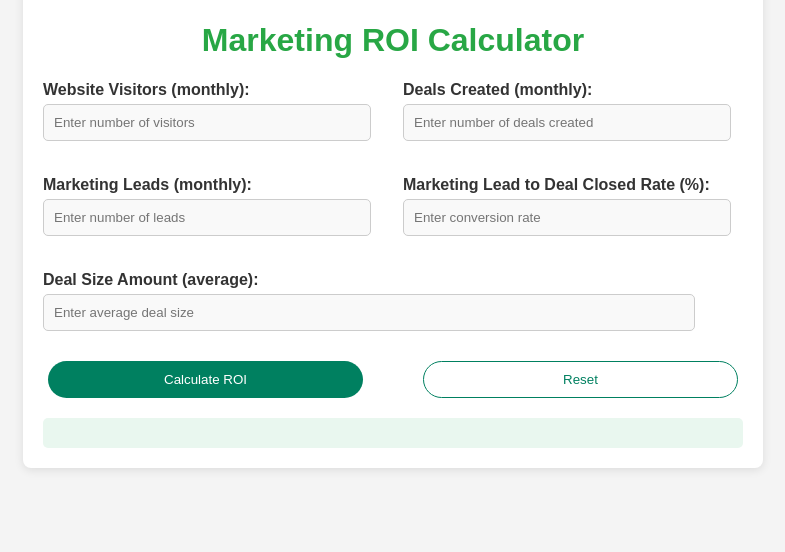
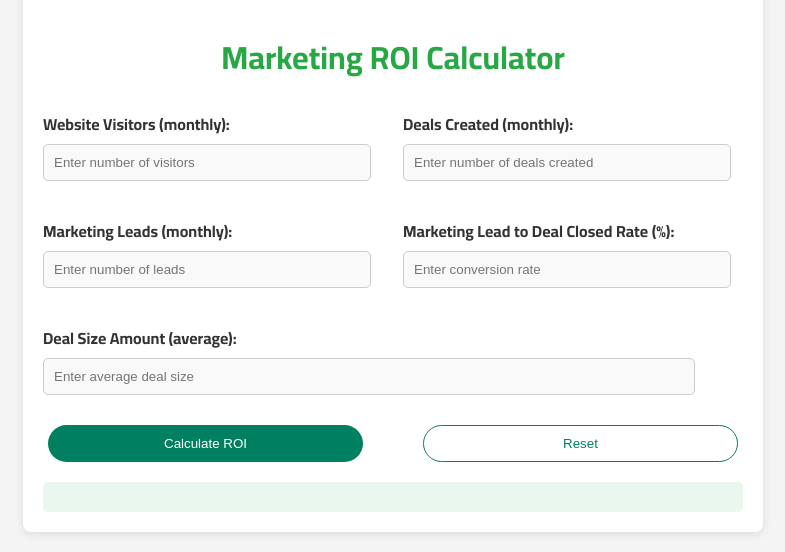
Before and after one commit to m-maher97/roi2, a plain HTML site: page index.html in a window 1280 px wide. Shown: the part 343-895 px from the top of the page, without its empty margins (247-1032 px from the left). Before the commit the page ends 831 px from the top, so only its background shows below. Drawn offline with Linux system fonts and the light colour scheme.

Commit message:
Update index.html

```diff
--- a/index.html
+++ b/index.html
@@ -5,6 +5,8 @@
   <meta name="viewport" content="width=device-width, initial-scale=1.0">
   <title>Marketing ROI Calculator</title>
   <link rel="stylesheet" href="style.css">
+  <link rel="preconnect" href="https://fonts.gstatic.com" crossorigin>
+<link href="https://fonts.googleapis.com/css2?family=Cairo:wght@200..1000&family=Tajawal:wght@200;300;400;500;700;800;900&display=swap" rel="stylesheet">
 </head>
 <body>
   <div class="container">
```
